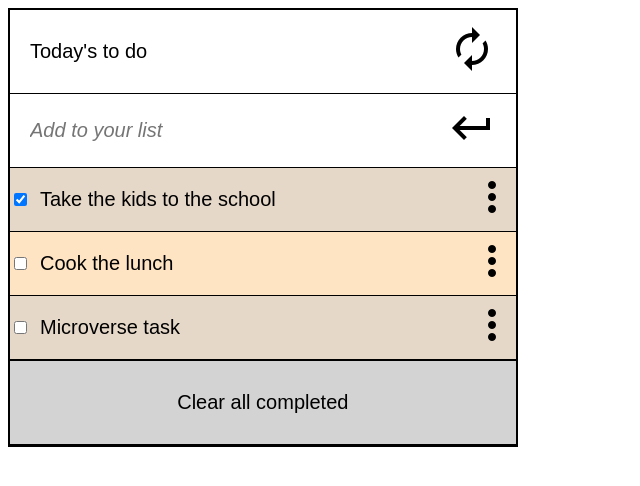
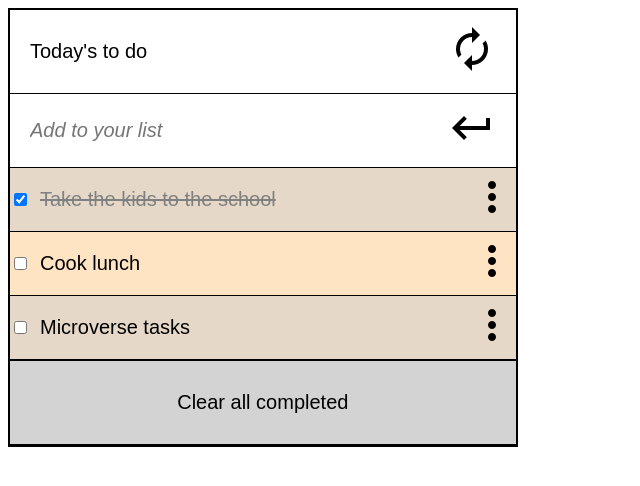
Before and after one commit to AlexRS90/to-do-list, a website built with webpack: page src/index.html in a window 1280 px wide. Both pictures are taken after a click on the checkbox 20 px from the left and 199 px from the top of the page. Shown: the whole page, without its empty margins (0-640 px from the left). Built offline with nearby package versions, Linux system fonts and the light colour scheme.

Commit message:
Make checkbox interactive, add modules

```diff
--- /dev/null
+++ b/src/dinamically.js
@@ -0,0 +1,54 @@
+import Dots from './icons/dots.png';
+import { loadThings } from './index.js';
+export {getTask, loadTask, listToDo};
+
+let listToDo = [
+  {
+    description: 'Take the kids to the school',
+    completed: false,
+    index: 1,
+  },
+  {
+    description: 'Cook lunch',
+    completed: false,
+    index: 2,
+  },
+  {
+    description: 'Microverse tasks',
+    completed: false,
+    index: 3,
+  },
+];
+
+function loadTask() {
+  localStorage.setItem('lista', JSON.stringify(listToDo));
+}
+
+function getTask() {
+  if (localStorage.getItem('lista')) {
+    const hola = JSON.parse(localStorage.getItem('lista'));
+    listToDo = hola;
+  }
+  let newTask = '';
+  listToDo.forEach((task) => {
+    newTask += `<div class="new-task d-flex d-between">
+      <div class="d-flex check-task">
+      <input class="check" type="checkbox">
+      <p>${task.description}</p>
+      </div>
+      <a href="#"><img src="${Dots}" alt="move order"></a>
+    </div>`;
+  });
+
+  document.querySelector('.bg-color').innerHTML = newTask;
+  const arr = document.querySelectorAll('.check');
+  listToDo.forEach((item, index) => {
+    arr[index].checked = item.completed;
+    if(item.completed) {
+      arr[index].parentElement.classList.add('overText');
+    } else {
+      arr[index].parentElement.classList.remove('overText');
+    }
+  });
+  loadThings();
+}
--- a/src/index.js
+++ b/src/index.js
@@ -1,37 +1,18 @@
 import './style.css';
-import Dots from './icons/dots.png';
 import Load from './icons/reload.png';
 import Back from './icons/return.png';
+import {getTask} from './dinamically.js';
+import {checkStatus} from './status';
+export {loadThings};
 
-const listToDo = [
-  {
-    description: 'Take the kids to the school',
-    completed: false,
-    index: 1,
-  },
-  {
-    description: 'Cook the lunch',
-    completed: false,
-    index: 2,
-  },
-  {
-    description: 'Microverse task',
-    completed: false,
-    index: 3,
-  },
-];
-
-let newTask = '';
-listToDo.forEach((task) => {
-  newTask += `<div class="new-task d-flex d-between">
-    <div class="d-flex check-task">
-      <input type="checkbox">
-      <p>${task.description}</p>
-    </div>
-    <a href="#"><img src="${Dots}" alt="move order"></a>
-  </div>`;
-});
-
-document.querySelector('.bg-color').innerHTML += newTask;
 document.querySelector('#loadImg').src = Load;
 document.querySelector('#returnImg').src = Back;
+getTask();
+function loadThings() {
+  document.querySelectorAll('.check').forEach((item) => {
+    console.log(item);
+    item.addEventListener('click', () => {
+      checkStatus(item.parentElement);
+    });
+  });
+}
--- /dev/null
+++ b/src/status.js
@@ -0,0 +1,12 @@
+import {loadTask, listToDo, getTask} from './dinamically.js';
+export {checkStatus};
+
+function checkStatus(box) {
+  listToDo.forEach((el) => {
+    if (box.innerText === el.description) {
+      el.completed = !el.completed;
+    }
+  });
+  loadTask();
+  getTask();
+}
--- a/src/style.css
+++ b/src/style.css
@@ -62,3 +62,8 @@ body {
 .clear p {
   text-align: center;
 }
+
+.overText {
+  text-decoration: line-through;
+  color: gray;
+}
```
